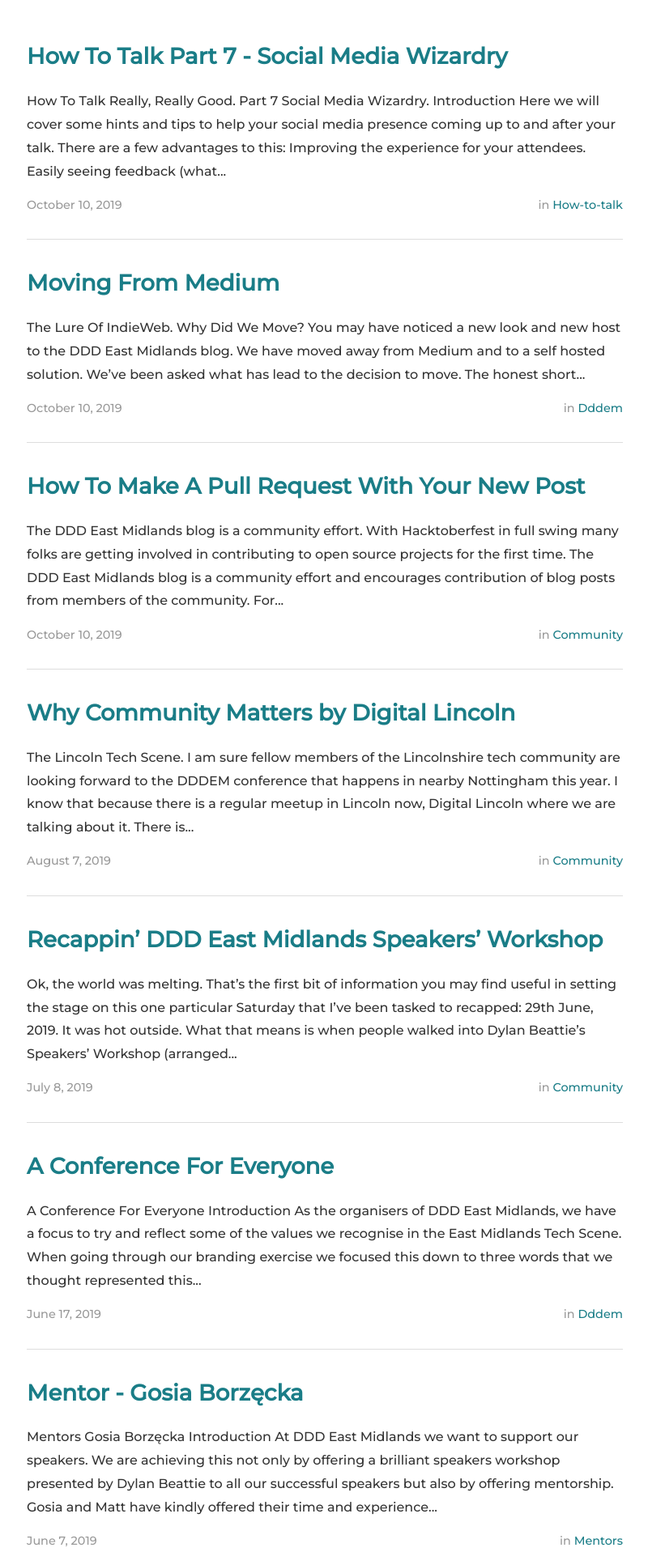
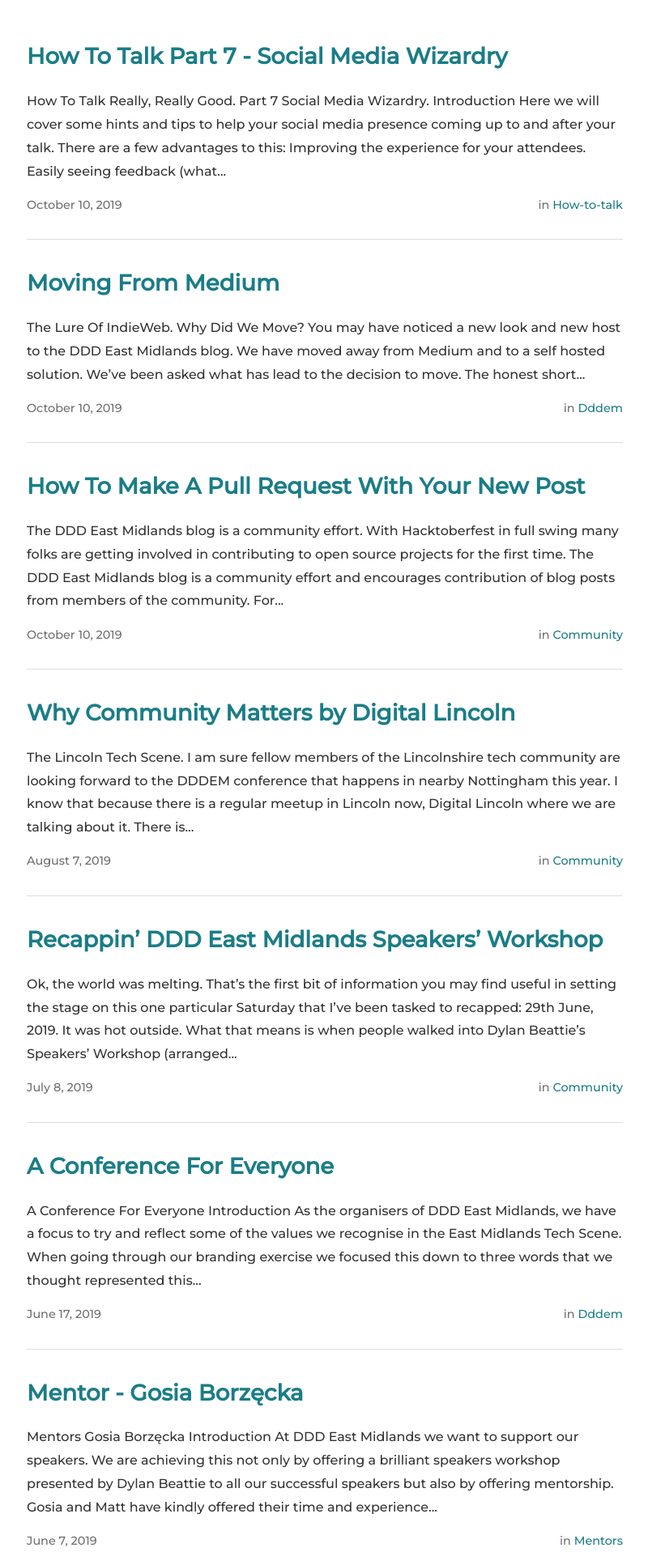
Before and after one commit to DDDEastMidlandsLimited/dddem-blog, a Jekyll site: the page built from index.html, in a window 1280 px wide. Shown: the part 517-2434 px from the top of the page at 81% size, without its empty margins (239-1039 px from the left). Built offline with Jekyll 4.4.1, drawn with Linux system fonts in a browser that asks for light colours; nearby versions of some CDN libraries; the list of posts is cut into pages by our own code.

Commit message:
Enhancement: Accessibility - Tweak colour to improve colour contrast (#38)

```diff
--- a/_sass/base/_variables.scss
+++ b/_sass/base/_variables.scss
@@ -24,7 +24,7 @@
 // Colors
 $primary-color: #1a7d87;
 $dark-gray: #333;
-$medium-gray: #999;
+$medium-gray: #6f6f6f;
 $light-gray: #ddd;
 $white: #fff;
 // Flat UI Colors. For more, see http://flatuicolors.com/
```
